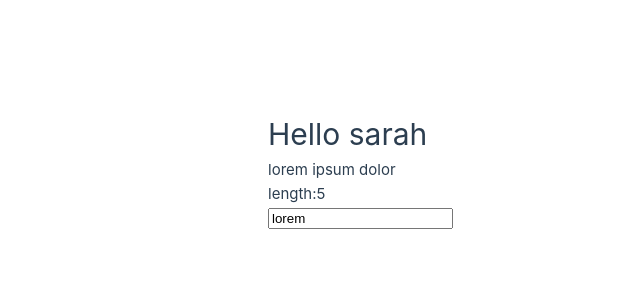
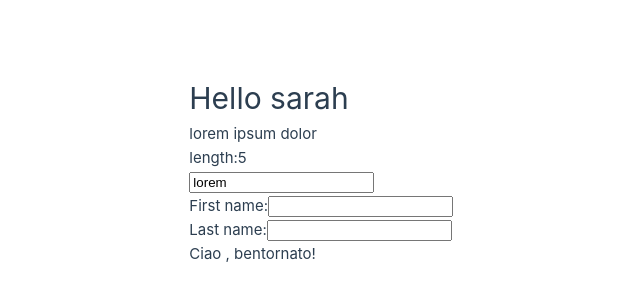
Before and after one commit to sarahelshark/vite-hello-world, a Vue app: page / in a window 1280 px wide. Shown: the part 230-530 px from the top of the page, without its empty margins (187-827 px from the left). Built offline with nearby package versions, Linux system fonts and the light colour scheme.

Commit message:
test input name/lastname

```diff
--- a/src/App.vue
+++ b/src/App.vue
@@ -5,7 +5,10 @@ export default {
     return {
       message: 'sarah',
       content: 'lorem ipsum dolor',
-      msg:'lorem'
+      msg:'lorem',
+      name:'',
+      lastname:'',
+
     }
   }
 }
@@ -18,6 +21,19 @@ export default {
     <div>length:{{ msg.length }}</div>
 
     <input type="text" v-model="msg">
+    <div></div>
+    <div>
+        <label for="name"> First name:</label>
+        <input type="text" v-model="name">
+        <div></div>
+        <label for="lastname"> Last name:</label>
+        <input type="text" v-model="lastname">
+        <div></div>
+        <p>
+          Ciao{{ ' '+ name + ' ' +lastname}}, bentornato!
+        </p> <!--tecnica mustache syntax-->
+
+    </div>
   </div>
 </template>
 
```
